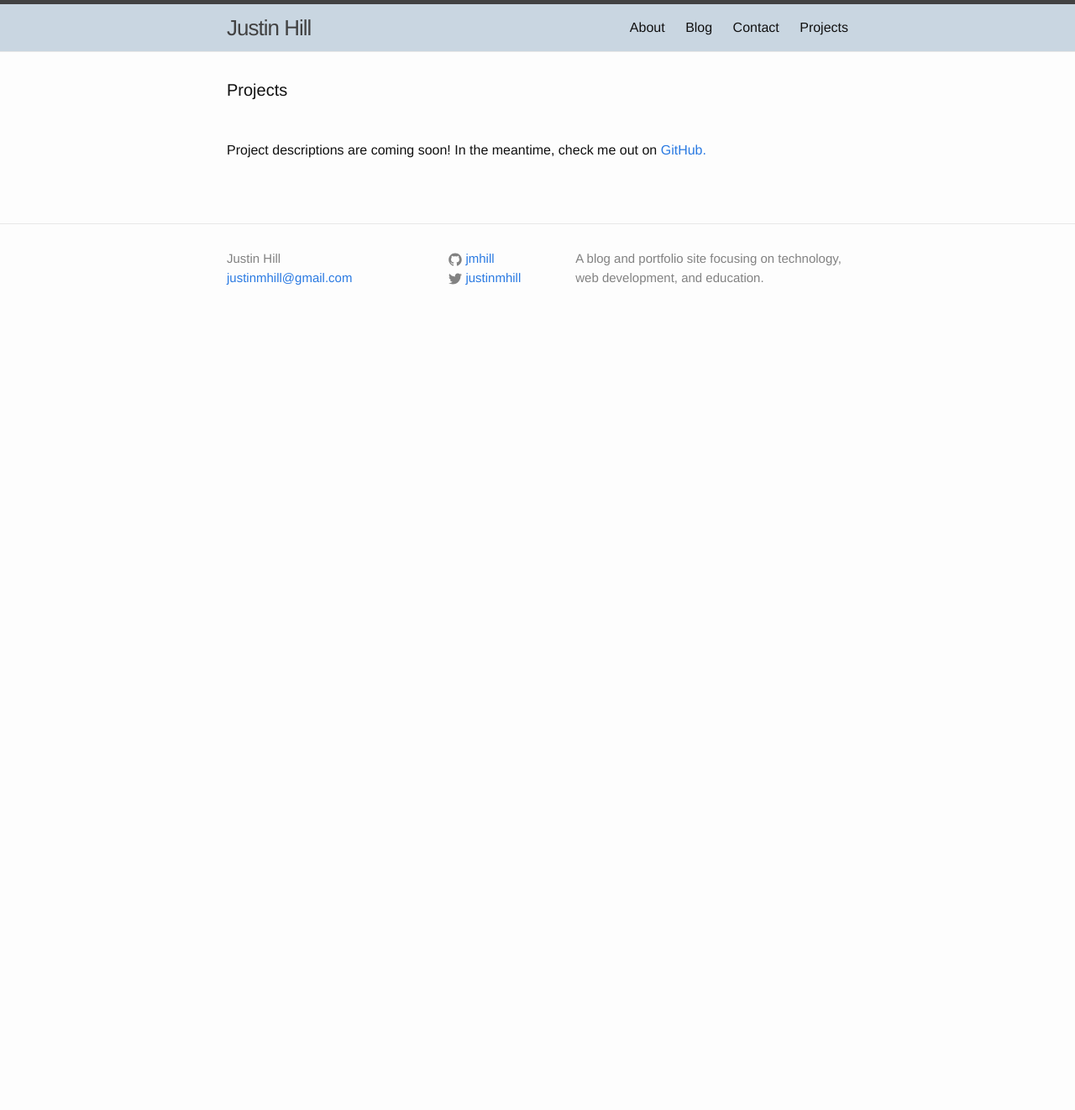
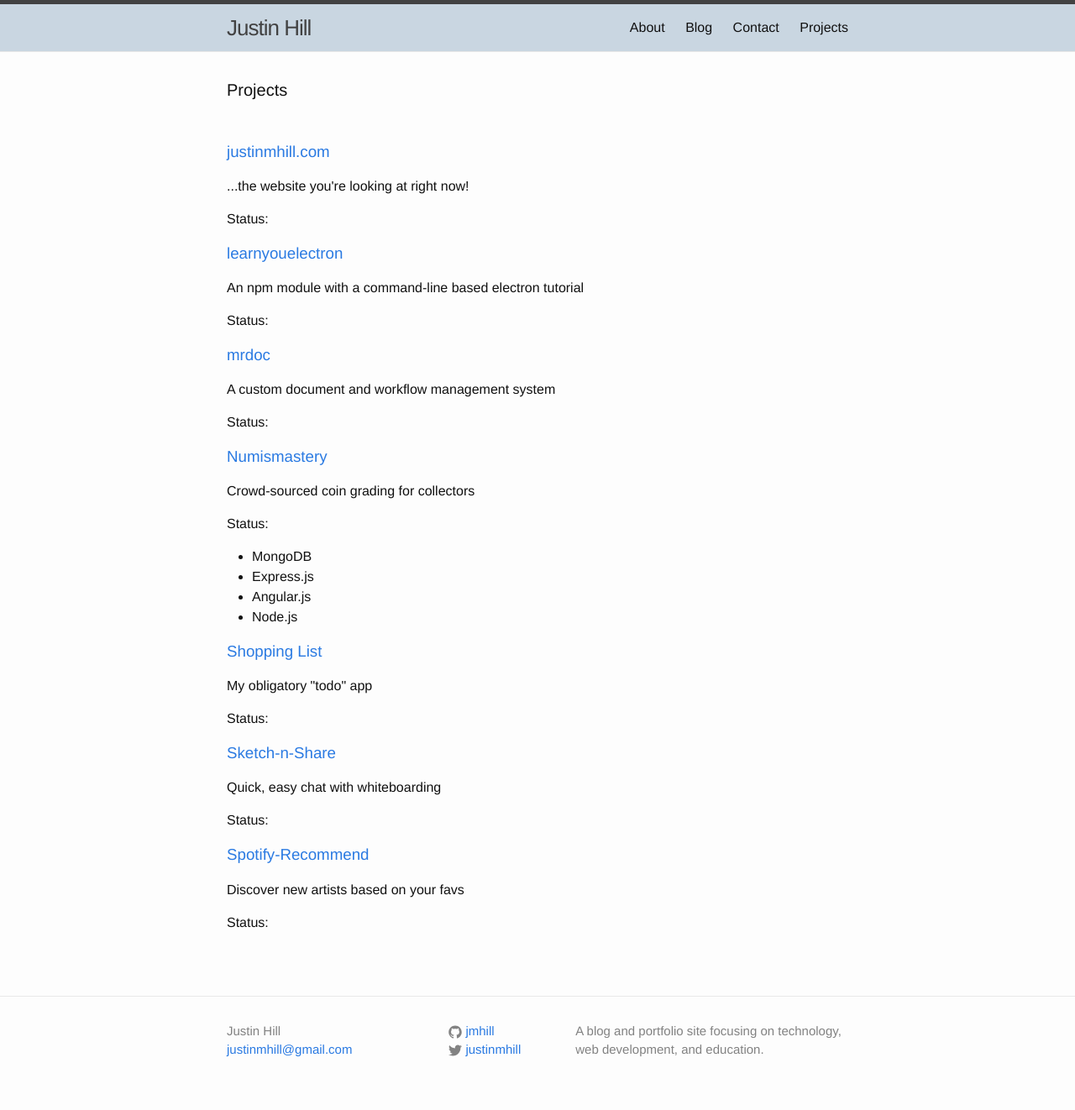
Before and after one commit to JMHill/JMHill.github.io, a Jekyll site: the page built from projects.html, in a window 1280 px wide. Shown: the whole page at 84% size. Built offline with Jekyll 4.4.1, drawn with Linux system fonts in a browser that asks for light colours; before the commit the page ends 900 px from its top, so only the background shows below that.

Commit message:
Set up basic project layouts and pages

```diff
--- a/_config.yml
+++ b/_config.yml
@@ -18,11 +18,11 @@ collections:
     permalink: /projects/:path/
 
 defaults:
-  - scope:
-      path: ""
-      type: projects
+  -
+    scope:
+      path: "projects"
     values:
-      layout: page
+      layout: "project"
 
 # Build settings
 markdown: kramdown
--- /dev/null
+++ b/_projects/justinmhill.com.md
@@ -0,0 +1,7 @@
+---
+projectname: justinmhill.com
+description: ...the website you're looking at right now!
+ghrepo: coming soon
+issues: coming soon
+appurl: coming soon
+---
--- /dev/null
+++ b/_projects/learnyouelectron.md
@@ -0,0 +1,7 @@
+---
+projectname: learnyouelectron
+description: An npm module with a command-line based electron tutorial
+ghrepo: coming soon
+issues: coming soon
+appurl: coming soon
+---
--- /dev/null
+++ b/_projects/mrdoc.md
@@ -0,0 +1,7 @@
+---
+projectname: mrdoc
+description: A custom document and workflow management system
+ghrepo: coming soon
+issues: coming soon
+appurl: coming soon
+---
--- /dev/null
+++ b/_projects/numismastery.md
@@ -0,0 +1,14 @@
+---
+projectname: Numismastery
+description: Crowd-sourced coin grading for collectors
+techs:
+  - MongoDB
+  - Express.js
+  - Angular.js
+  - Node.js
+ghrepo: coming soon
+issues: coming soon
+appurl: coming soon
+---
+
+content
--- /dev/null
+++ b/_projects/shopping-list.md
@@ -0,0 +1,7 @@
+---
+projectname: Shopping List
+description: My obligatory "todo" app
+ghrepo: coming soon
+issues: coming soon
+appurl: coming soon
+---
--- /dev/null
+++ b/_projects/sketch-n-share.md
@@ -0,0 +1,7 @@
+---
+projectname: Sketch-n-Share
+description: Quick, easy chat with whiteboarding
+ghrepo: coming soon
+issues: coming soon
+appurl: coming soon
+---
--- /dev/null
+++ b/_projects/spotify-recommend.md
@@ -0,0 +1,7 @@
+---
+projectname: Spotify-Recommend
+description: Discover new artists based on your favs
+ghrepo: coming soon
+issues: coming soon
+appurl: coming soon
+---
--- a/projects.html
+++ b/projects.html
@@ -4,16 +4,13 @@ title: Projects
 permalink: /projects/
 ---
 
-{% if site.projects != empty %}
 {% for project in site.projects %}
-    <h3><a href="{{ project.url | prepend: site.baseurl }}">{{ project.title }}</a></h3>
+  <h3><a href="{{ project.url | prepend: site.baseurl }}">{{ project.projectname }}</a></h3>
   <p>{{ project.description }}</p>
+  <p>Status: {{ project.status }}</p>
   <ul>
-      {% for tech in project.technologies %}
+    {% for tech in project.techs %}
       <li>{{ tech }}</li>
     {% endfor %}
   </ul>
 {% endfor %}
-{% else %}
-  <p>Project descriptions are coming soon! In the meantime, check me out on <a href="https://github.com/jmhill">GitHub.</a><p>
-{% endif %}
```
Also changed, not shown: _layouts/project.html (added, +24 -0 lines), Gemfile.lock. Lines whose indentation alone changed are shown as unchanged.
